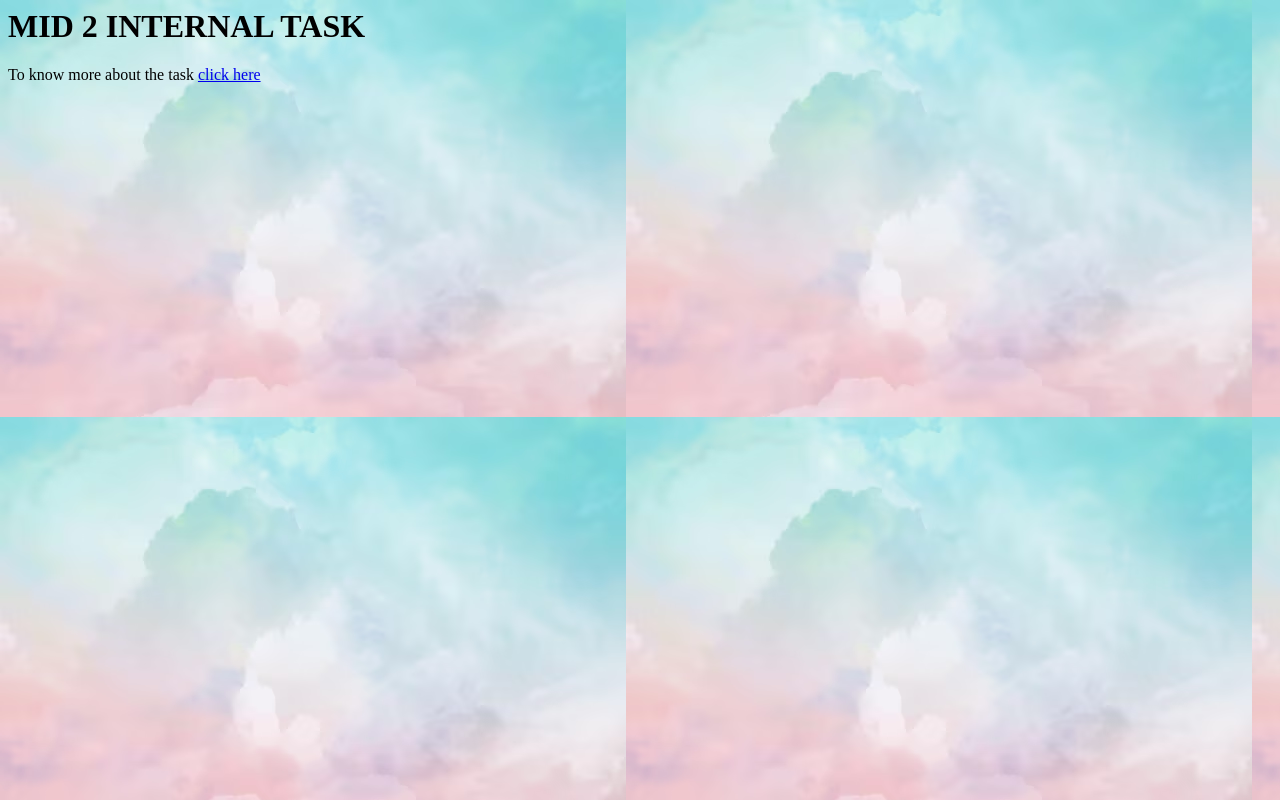
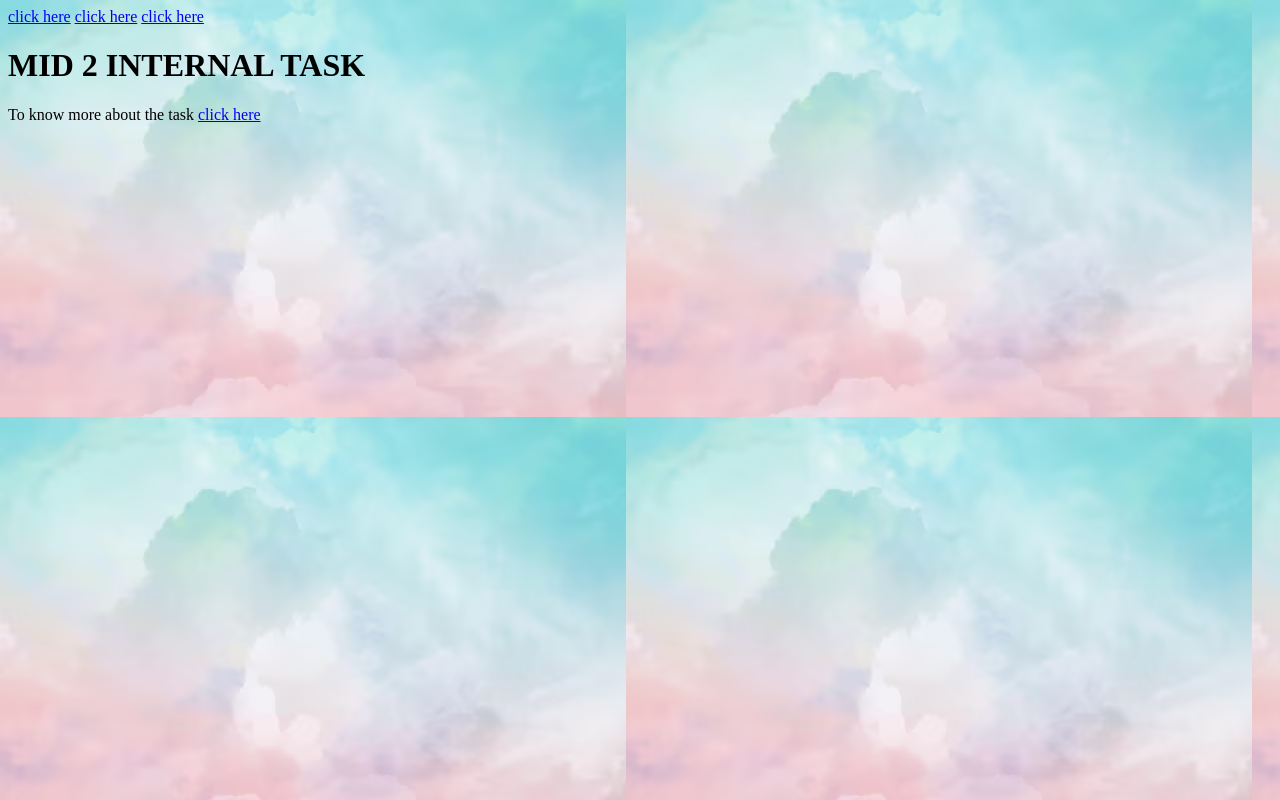
Before and after one commit to neelimapodipireddy/html, a plain HTML site: page index.html in a window 1280 px wide. Drawn offline with Linux system fonts and the light colour scheme.

Commit message:
adding links to index.html

```diff
--- a/index.html
+++ b/index.html
@@ -5,6 +5,12 @@
 		</style>
 	 </head>
 	<body>
+		<a href="Latest news, analysis, comment, in-depth coverage of politics, business, sport, environment, cinema and arts from India's national newspaper.
+		thehindu.com">click here</a>
+		<a href="Indian Express covers latest news from India, all exclusive current headlines and India news live, including hot topics, latest breaking news on business, sports, world and entertainment with exclusive Opinions and Editorials.
+		indianexpress.com">click here</a>
+		<a href="NDTV.com provides latest news from India and the world. Get today's news headlines from Business, Technology, Bollywood, Cricket, videos, photos, live news coverage and exclusive breaking news from India.
+		ndtv.com">click here</a>
 		<h1>MID 2 INTERNAL TASK</h1>
 		To know more about the task <a href="about.html">click here</a>
 	</body>
```
